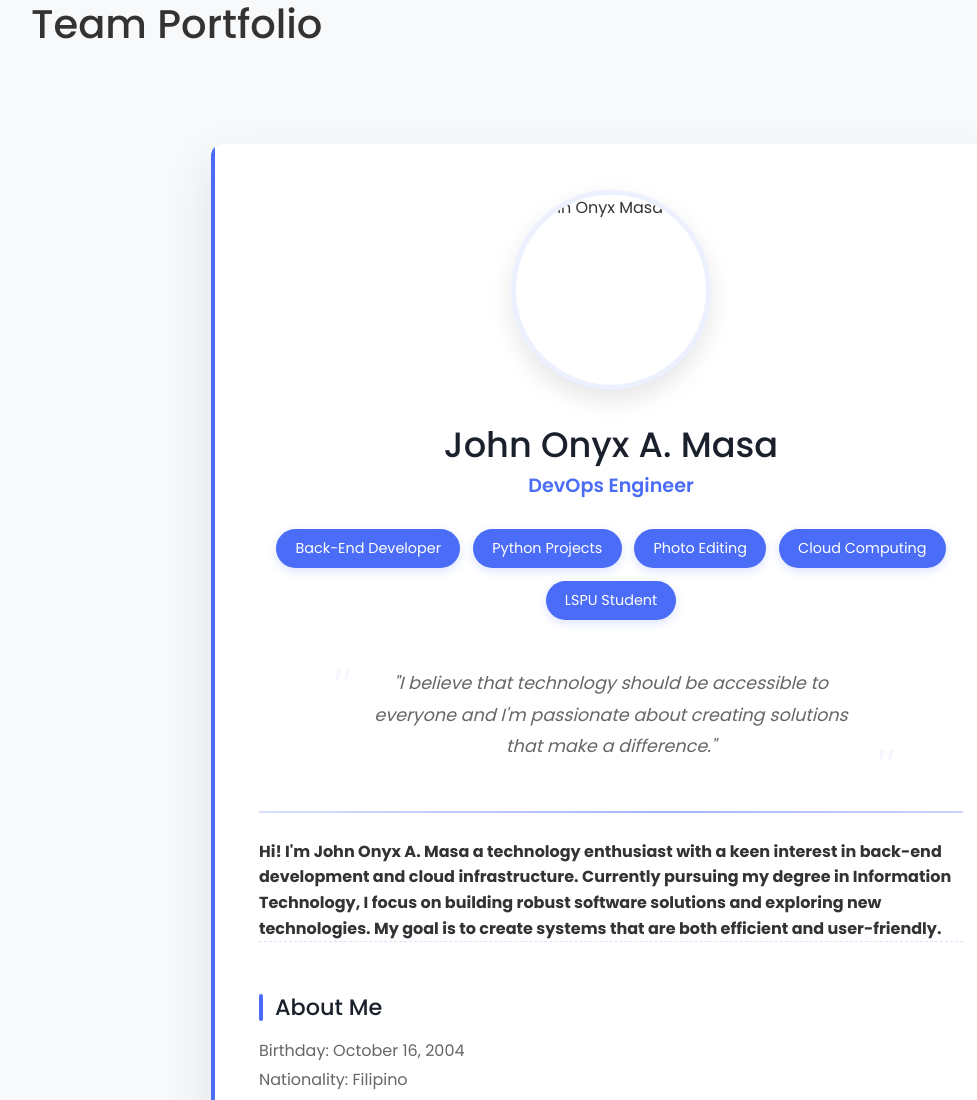
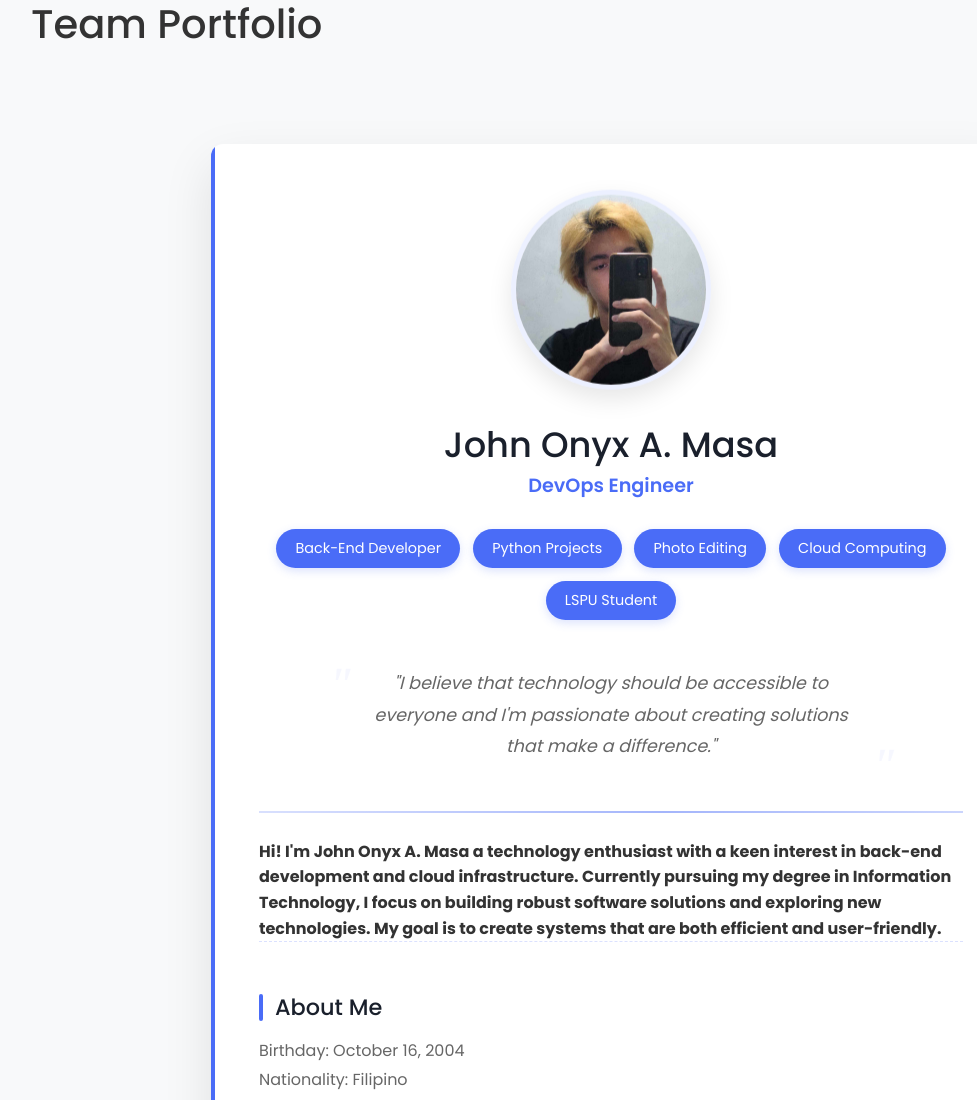
Before and after one commit to phantom1107/Team-Portfolio, a plain HTML site: page john.html in a window 1280 px wide. Shown: the top 1100 px of the page, without its empty margins (29-1006 px from the left). Drawn offline with nearby package versions, Linux system fonts and the light colour scheme; files whose address does not match are found by name.

Commit message:
Update john.html

```diff
--- a/john.html
+++ b/john.html
@@ -26,7 +26,7 @@
 
     <main class="container">
       <div class="member-detail">
-        <img src="template/onyx.jpg" alt="John Onyx Masa" />
+        <img src="onyx.jpg" alt="John Onyx Masa" />
         <h1>John Onyx A. Masa</h1>
         <h2>DevOps Engineer</h2>
 
```
